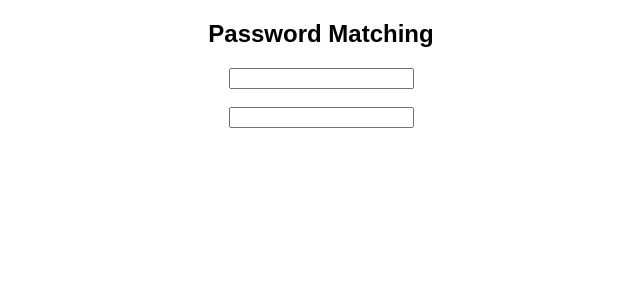
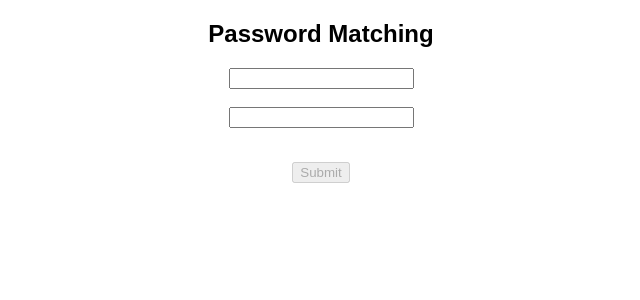
Before and after one commit to SlaYpoint/react-excercises, a React (Create React App) app: page / in a window 1280 px wide. Shown: the top 300 px of the page, without its empty margins (319-959 px from the left). Built offline with nearby package versions, Linux system fonts and the light colour scheme.

Commit message:
added Submit button

```diff
--- a/src/components/PasswordMatch.js
+++ b/src/components/PasswordMatch.js
@@ -3,6 +3,7 @@ import React, { useState } from "react";
 const PasswordMatch = () => {
   let [pswd, setPswd] = useState("");
   let [msg, showMsg] = useState(" ");
+  let [btnDisable, setDisable] = useState(true);
 
   const checkAlphaNum = (pass) => {
     let digit = /\d/;
@@ -28,6 +29,7 @@ const PasswordMatch = () => {
 
           if (pswd === confirm && pswd.length !== 0) {
             showMsg("Password Matched");
+            setDisable(false);
           } else {
             showMsg("Password Unmatched!");
           }
@@ -36,6 +38,9 @@ const PasswordMatch = () => {
       <br />
       <br />
       <p>{msg}</p>
+      <button disabled={btnDisable} onClick={console.log(pswd)}>
+        Submit
+      </button>
     </div>
   );
 };
```
